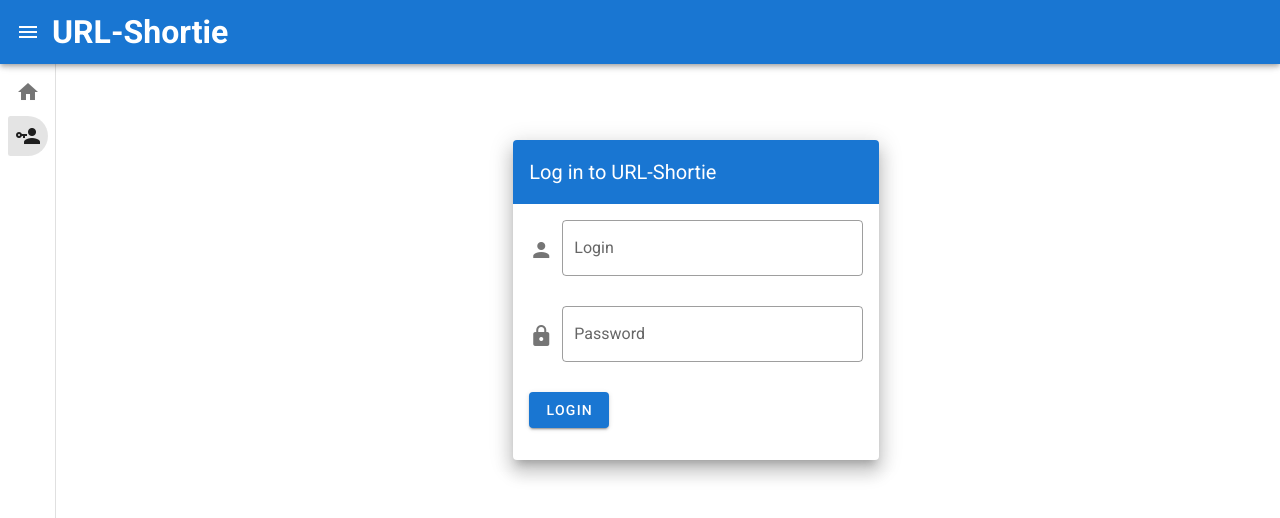
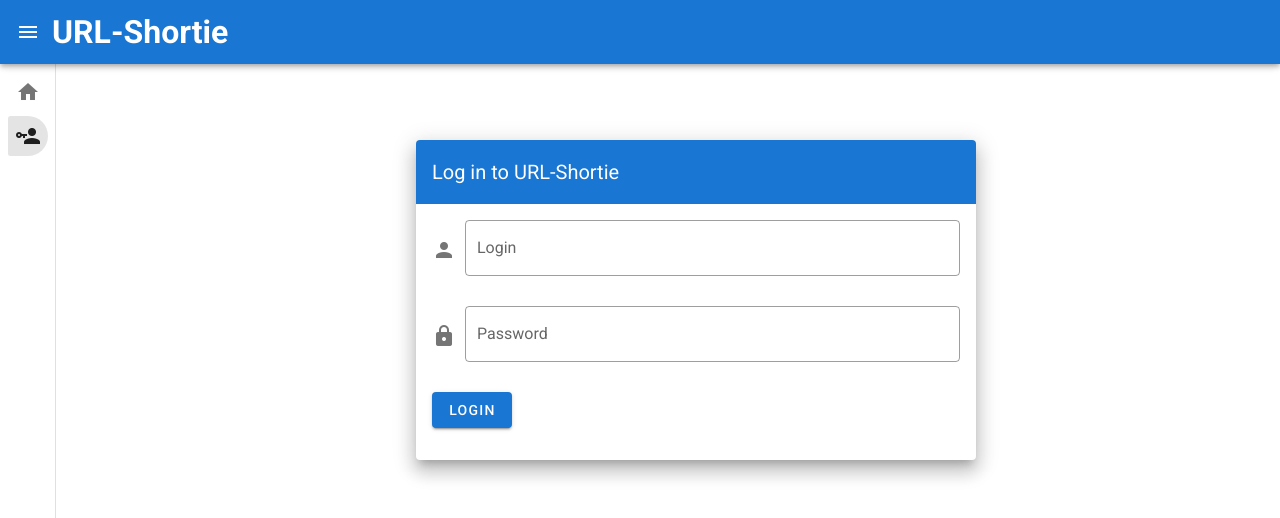
Before and after one commit to TheChicken14/URL-Shortie, a Vue app in the folder client/: page /login in a window 1280 px wide. Shown: the top 518 px of the page. Built offline with nearby package versions, Linux system fonts and the light colour scheme; no server answers.

Commit message:
modify login

```diff
--- a/client/src/views/Login.vue
+++ b/client/src/views/Login.vue
@@ -3,7 +3,7 @@
     <v-main>
       <v-container class="fill-height" fluid>
         <v-row align="center" justify="center">
-          <v-col cols="12" sm="8" md="4">
+          <v-col cols="12" sm="8" md="6">
             <v-card class="elevation-12">
               <v-toolbar color="primary" dark flat>
                 <v-toolbar-title>Log in to URL-Shortie</v-toolbar-title>
@@ -60,7 +60,10 @@ export default {
           email: this.email,
           password: this.password,
         })
-        .then(() => this.$router.push("/dashboard"))
+        .then(() => {
+          this.$store.commit("SET_LOGGEDIN", true);
+          this.$router.push("/dashboard");
+        })
         .catch(() => (this.errored = true))
         .finally(() => (this.loading = false));
     },
```
